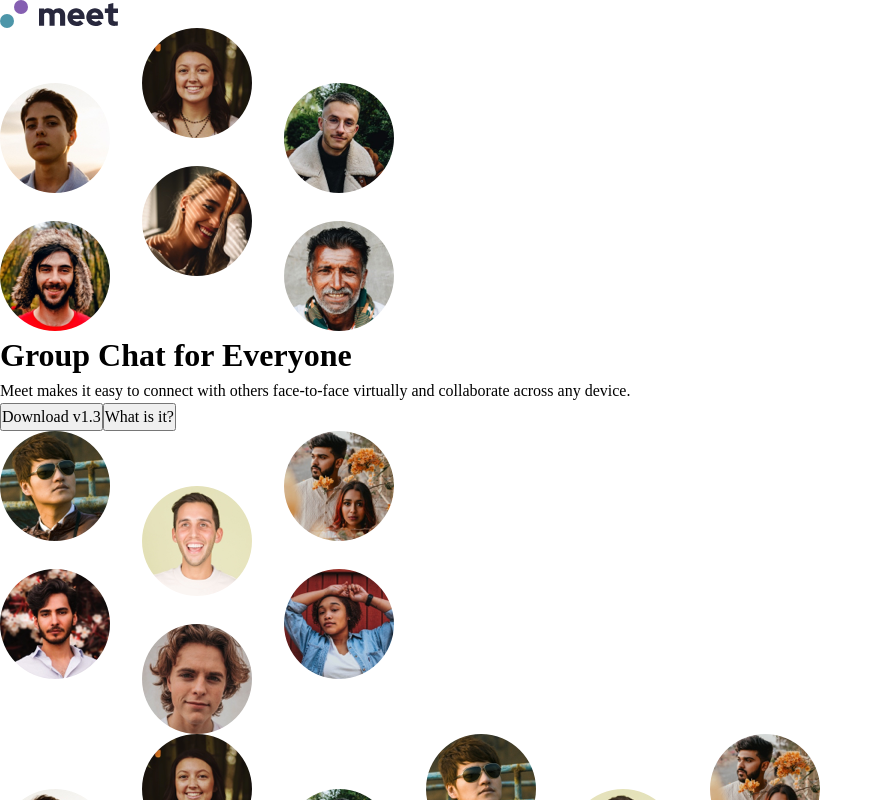
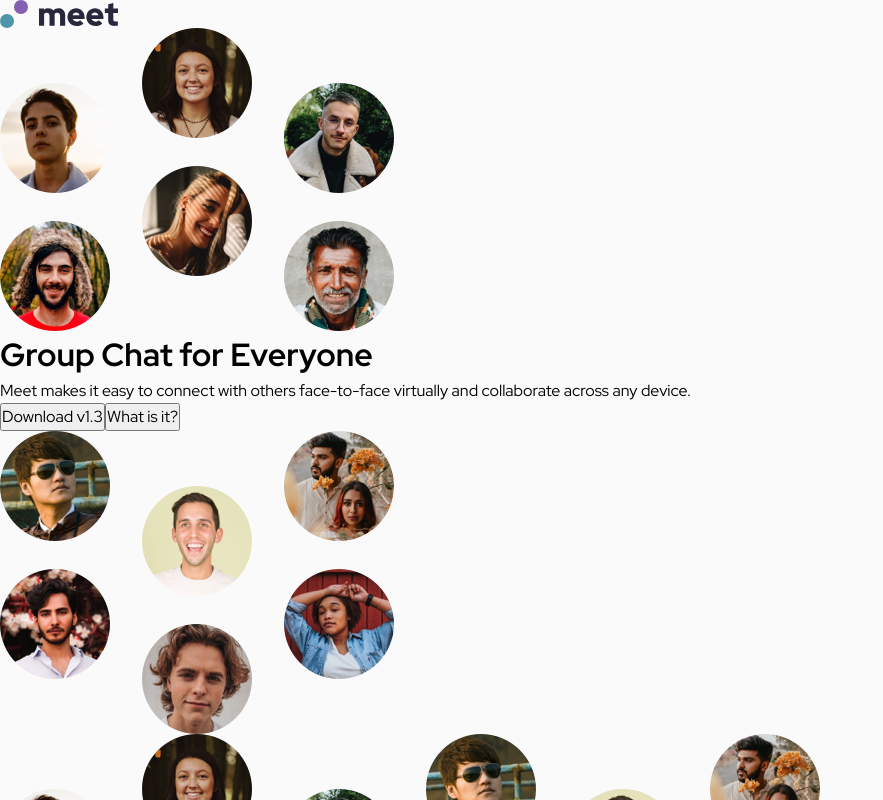
Before and after one commit to mayor-creator/meeting_landing_page_component, a React (Vite) app: page / in a window 1280 px wide. Shown: the top 800 px of the page, without its empty margins (0-883 px from the left). Built offline with nearby package versions, Linux system fonts and the light colour scheme.

Commit message:
add font properties

```diff
--- a/src/index.css
+++ b/src/index.css
@@ -17,6 +17,10 @@
 body {
   line-height: 1.5;
   -webkit-font-smoothing: antialiased;
+  background-color: hsl(0, 0%, 98%);
+  font-family: "Red Hat Display", sans-serif;
+  font-optical-sizing: auto;
+  font-style: normal;
 }
 
 img,
```
